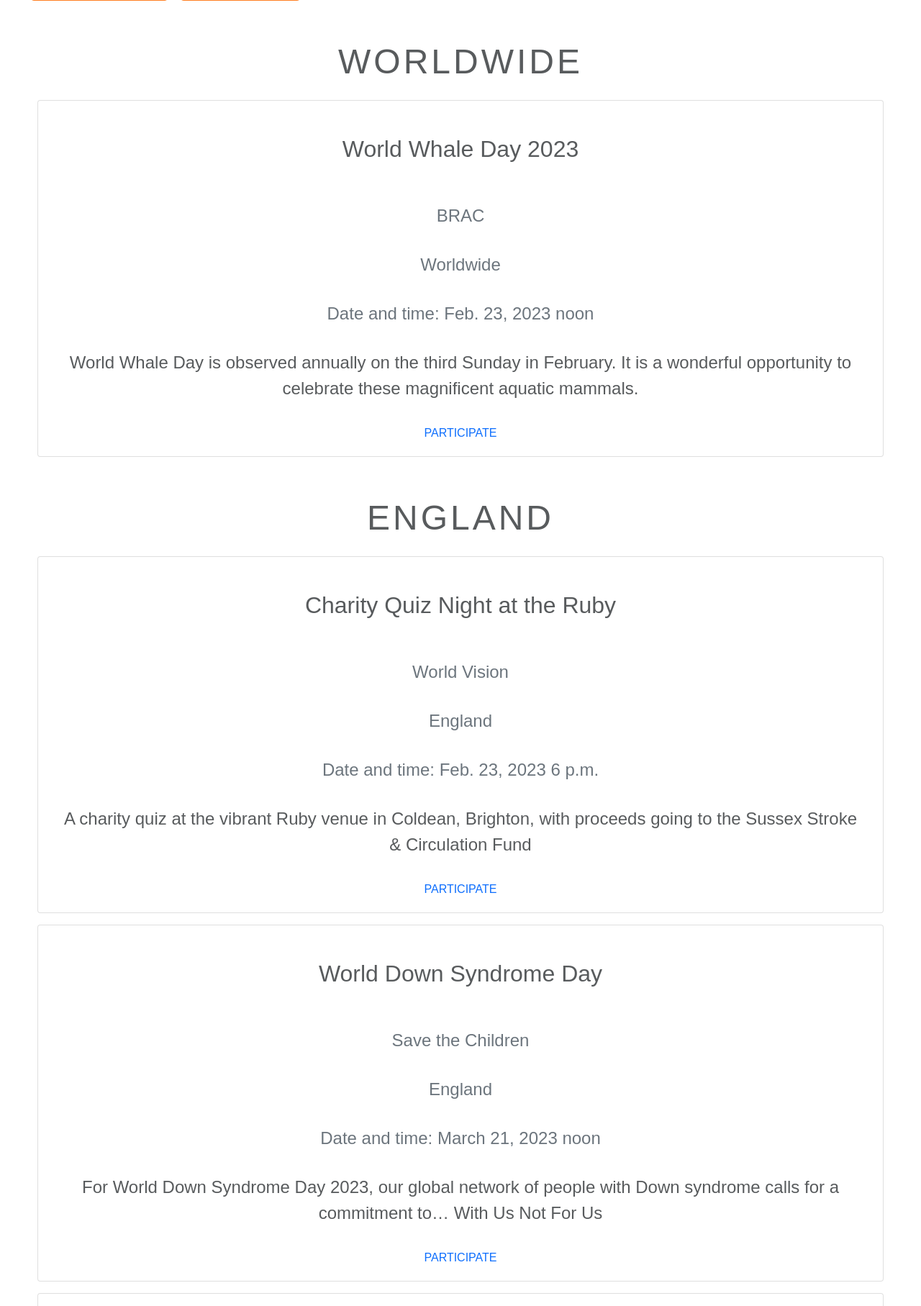
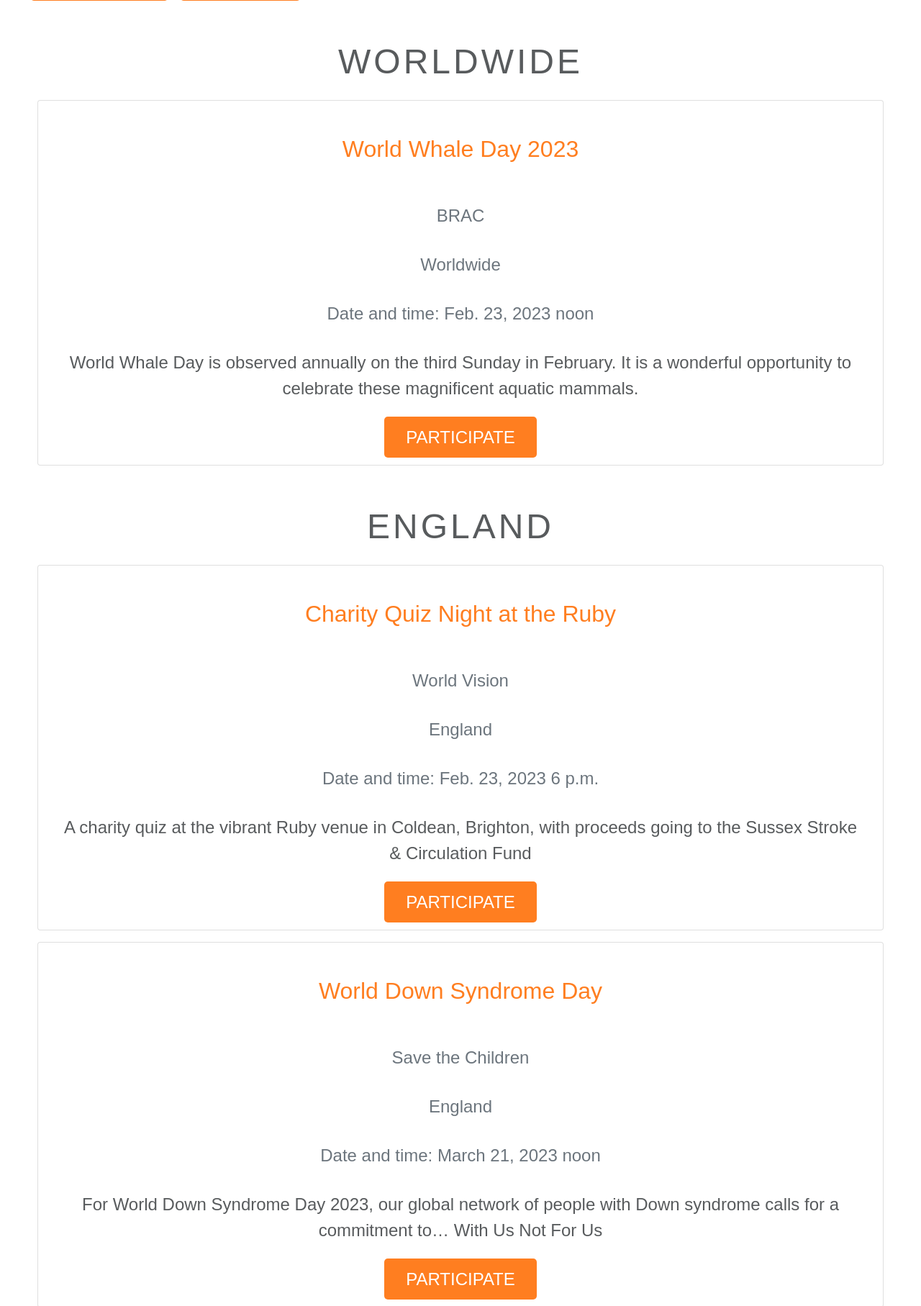
Before and after one commit to jackcrosbie/hackathon-feb, a Django app: page /take-part/events/ in a window 1280 px wide. Shown: the part 1346-3161 px from the top of the page at 72% size. Run offline with Django 3.2, Linux system fonts and the light colour scheme; data comes from the database, SQL or seed files in the repository; some libraries are stand-ins or nearby versions; some web fonts are replaced.

Commit message:
style: participate button on event page

```diff
--- a/static/css/base.css
+++ b/static/css/base.css
@@ -574,6 +574,7 @@ padding-bottom: 30px
 .row h3 {
     font-size: 200%;
     padding: 2rem;
+    color: #ff7e20;
 }
 
 .event-container h2 {
@@ -584,6 +585,15 @@ padding-bottom: 30px
 
 .card {
     margin-bottom: 1rem;
+}
+
+.participate{
+    background-color: #ff7e20;
+    color: white;
+    text-decoration: none;
+    font-size: 150%;
+    padding: 15px 30px;
+    border-radius: 5px;
 }
 
 /* --- Media queries ------------------------ */
```
